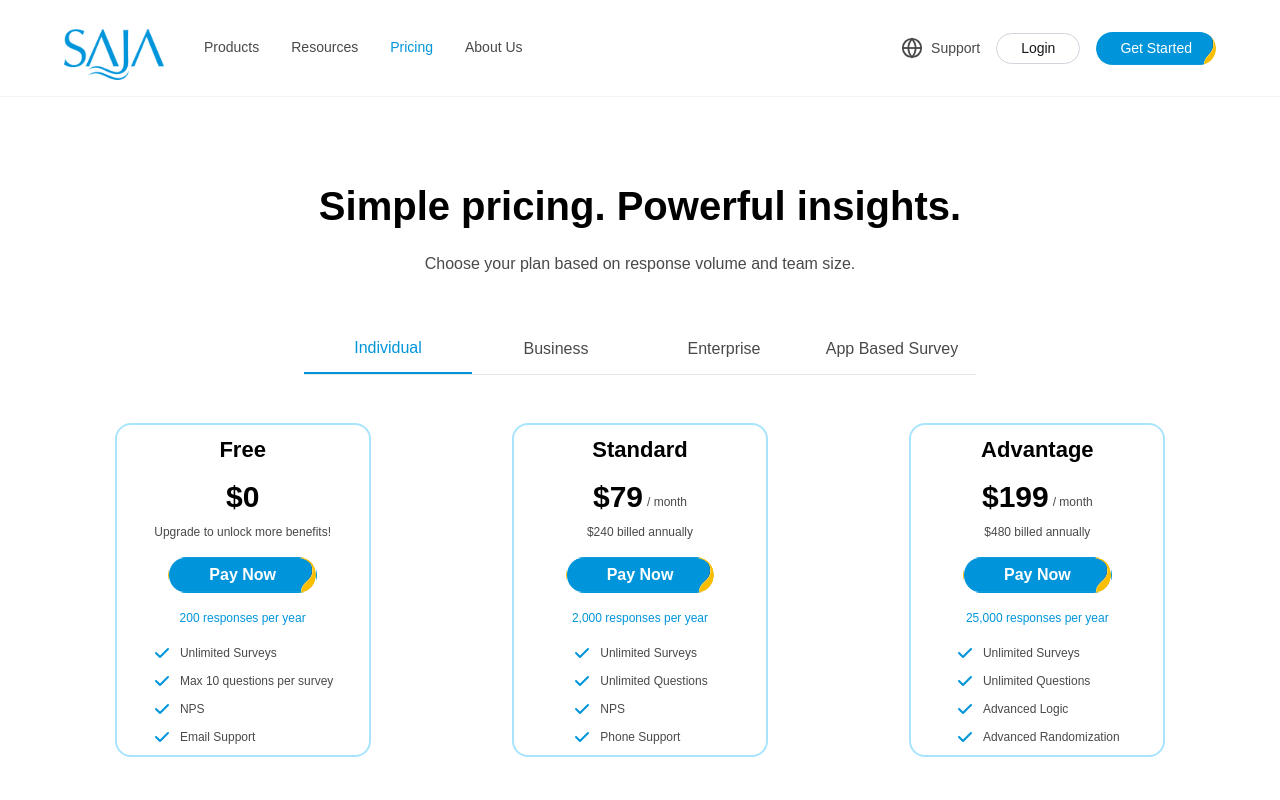
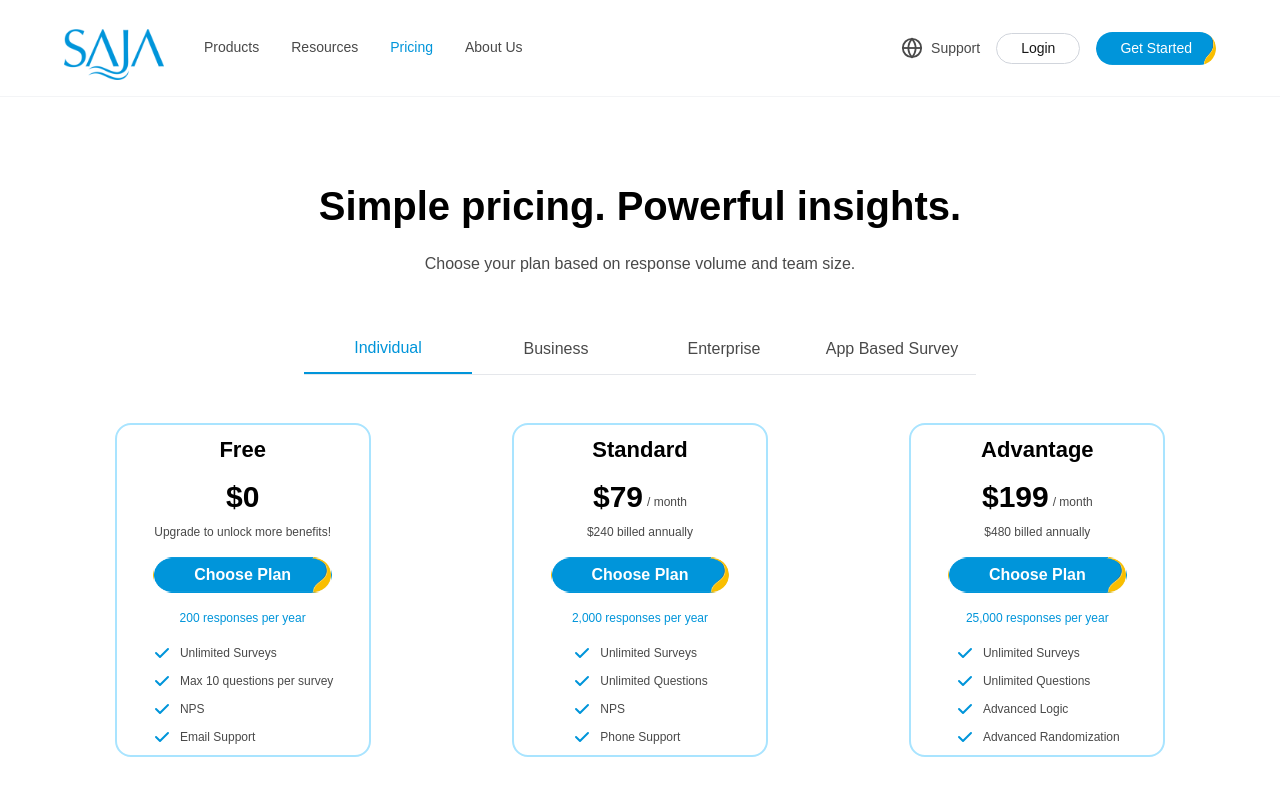
Before and after one commit to ishtyak/saja-web, a Next.js app: page /pricing in a window 1280 px wide. Shown: the top 800 px of the page. Built offline with nearby package versions, Linux system fonts and the light colour scheme.

Commit message:
krossiq link integration

```diff
--- a/app/components/home/HeroSection.tsx
+++ b/app/components/home/HeroSection.tsx
@@ -31,7 +31,7 @@ export default function HeroSection() {
             </div>
             <div className="text-lg">
               <p>Need Advanced Analytics?</p>
-              <Link className="text-sky-500 flex " href={''}>Try KrossIQ Now <ArrowRight /></Link>
+              <Link target="_blank" className="text-sky-500 flex " href={'https://krossiq.com'}>Try KrossIQ Now <ArrowRight /></Link>
             </div>
           </div>
         </div>
--- a/app/pricing/page.tsx
+++ b/app/pricing/page.tsx
@@ -349,7 +349,8 @@ function PlanCards({ plans, onPlanSelect, selectedPlanId }: { plans: any[]; onPl
           </div>
           {/* <p className="plan-t3 text-[#494949] mb-2">👥 {plan.users}</p>*/}
           <p className="plan-t3 text-[#494949] mb-4">{plan.sub}</p>
-          <button
+          <Link
+          href={'https://insights.saja.biz/login'}
             style={{
               padding: "5px 40px"
             }}
@@ -364,11 +365,11 @@ function PlanCards({ plans, onPlanSelect, selectedPlanId }: { plans: any[]; onPl
                 : "bg-gray-100 text-[#0095da] hover:bg-[#0095da]/10 border border-transparent hover:border-[#0095da]"
               }`}
           >
-            {/* {selectedPlanId === plan.id ? "✓ SELECTED" : plan.ctaLabel} */}
-            <StripeCheckoutButton
+            {selectedPlanId === plan.id ? "✓ SELECTED" : plan.ctaLabel}
+            {/* <StripeCheckoutButton
               plan={plan}
-            />
-          </button>
+            /> */}
+          </Link>
           <p className="plan-t3 text-[#0095da] font-medium mb-4">{plan.responses}</p>
           <ul className="flex flex-col gap-2 w-fit justify-center r">
             {plan.features.map((f: string) => (
```
